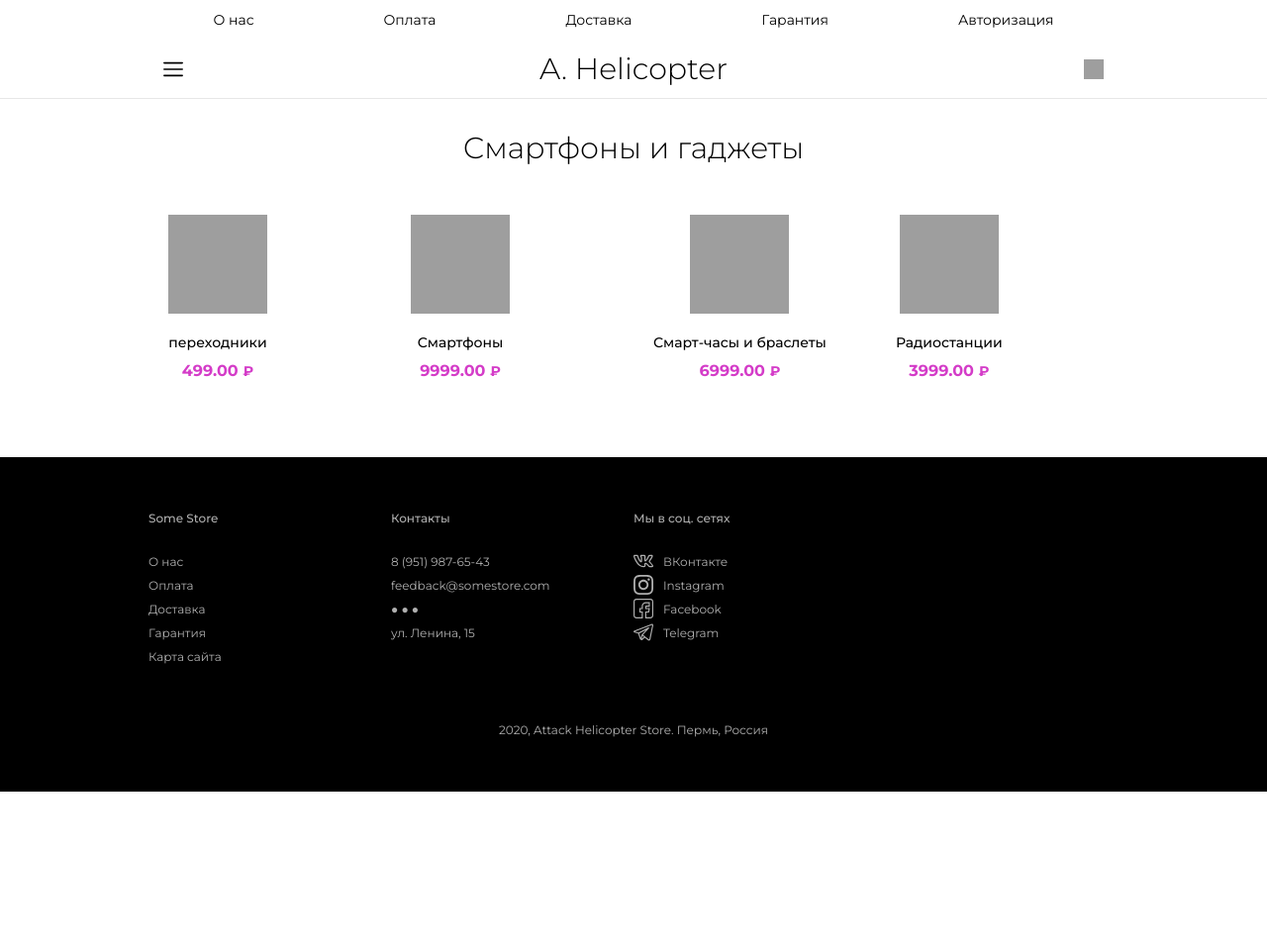
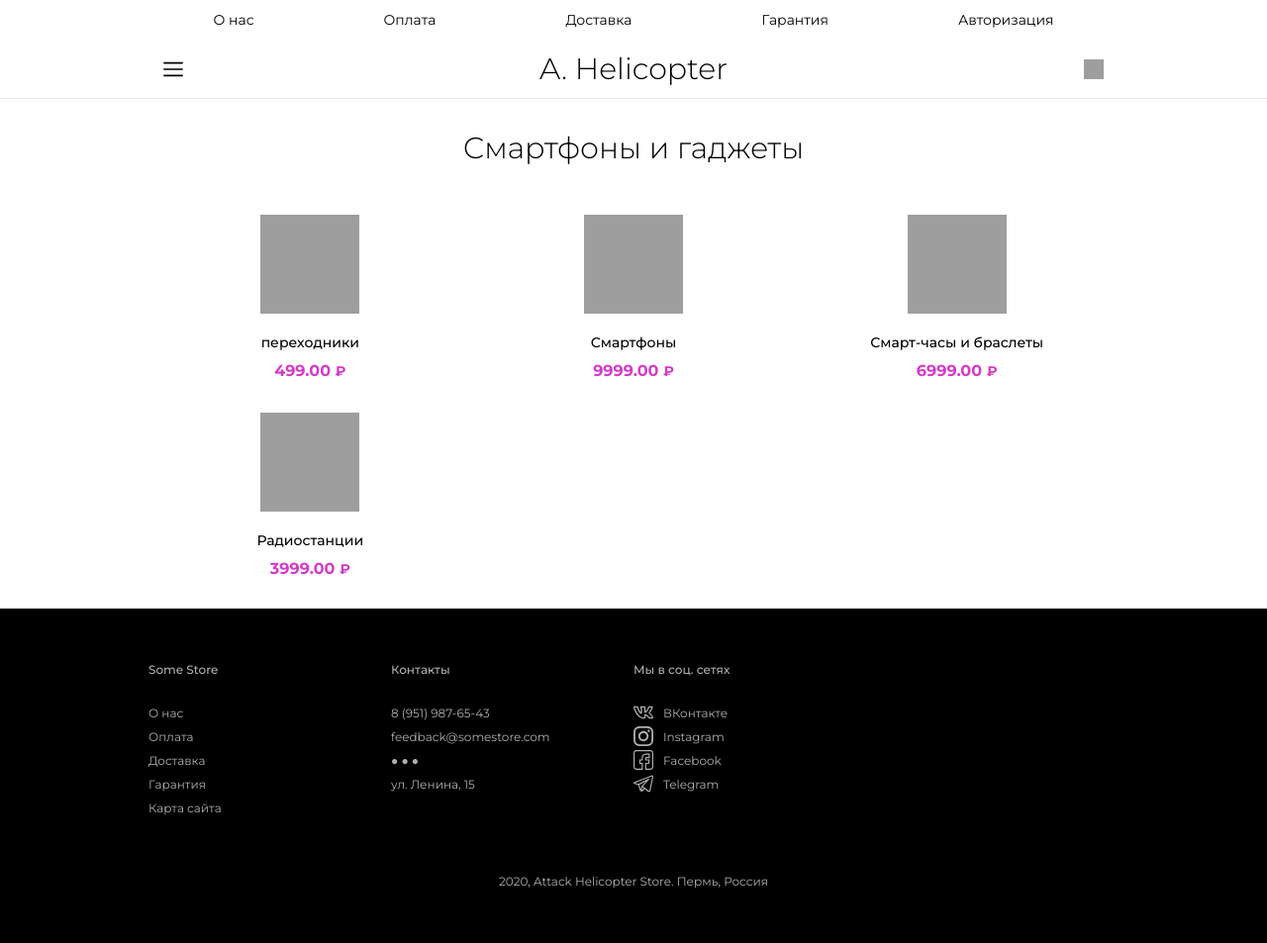
Before and after one commit to apap26/a_helicopter_TRPO, a Django app: page /product/1/ in a window 1280 px wide. Shown: the whole page at 99% size. Before the commit the page ends 800 px from the top, so only its background shows below. Run offline with Django 3.2, Linux system fonts and the light colour scheme; data comes from the database, SQL or seed files in the repository; some libraries are stand-ins or nearby versions; grey boxes are pictures that could not be loaded.

Commit message:
fix styles on categories

```diff
--- a/static/style.css
+++ b/static/style.css
@@ -546,13 +546,19 @@ h2 {
 	position: relative;
 	display: flex;
 	justify-content: space-between;
+	flex-wrap: wrap;
 }
 .elems_flex a {
+	position: relative;
+	display: flex;
 	flex-grow: 1;
 	flex-basis: 33.333%;
+	max-width: 33.333%;
 	flex-wrap: wrap;
 }
-
+.elems_flex a:hover {
+	z-index: 15;
+}
 
 .content_products_home__elems,
 .content_brands_home__elems {
@@ -811,6 +817,7 @@ h2 {
 .product_pos__name {
 	vertical-align: text-bottom;
 
+	color: black;
 	font-weight: 500;
 	margin: 10px auto;
 	text-align: center;
```
